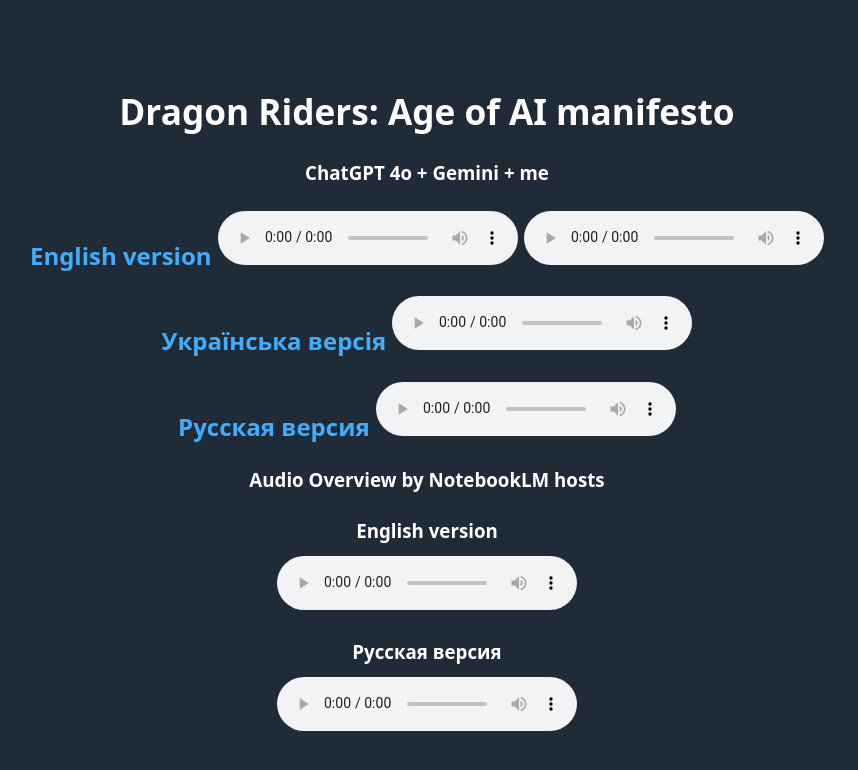
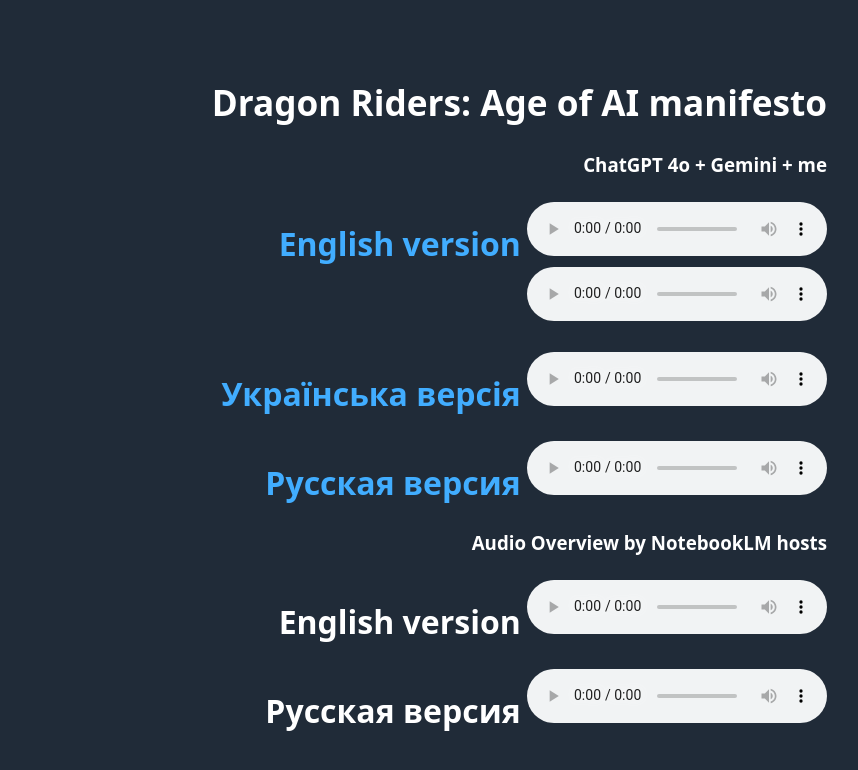
Before and after one commit to UniBreakfast/dragon-riders-article, a plain HTML site: page index.html in a window 1280 px wide. Shown: the whole page, without its empty margins (213-1071 px from the left). Drawn offline with nearby package versions, Linux system fonts and the light colour scheme.

Commit message:
update styling

```diff
--- a/index.html
+++ b/index.html
@@ -14,7 +14,11 @@
       margin-block: 0;
       height: 100%;
       align-content: center;
-      text-align: center;
+      text-align: right;
+    }
+
+    h2>:first-child {
+      font-size: 2rem;
     }
   </style>
 
@@ -46,12 +50,12 @@
     <h3>Audio Overview by NotebookLM hosts</h3>
 
     <h2>
-      <h3>English version</h3>
+      <span>English version</span>
       <audio src="notebooklm-audio-overview.mp3" controls></audio>
     </h2>
 
     <h2>
-      <h3>Русская версия</h3>
+      <span>Русская версия</span>
       <audio src="notebooklm-audio-overview.ru.mp3" controls></audio>
     </h2>
 
```
Also changed, not shown: 1 other file.
